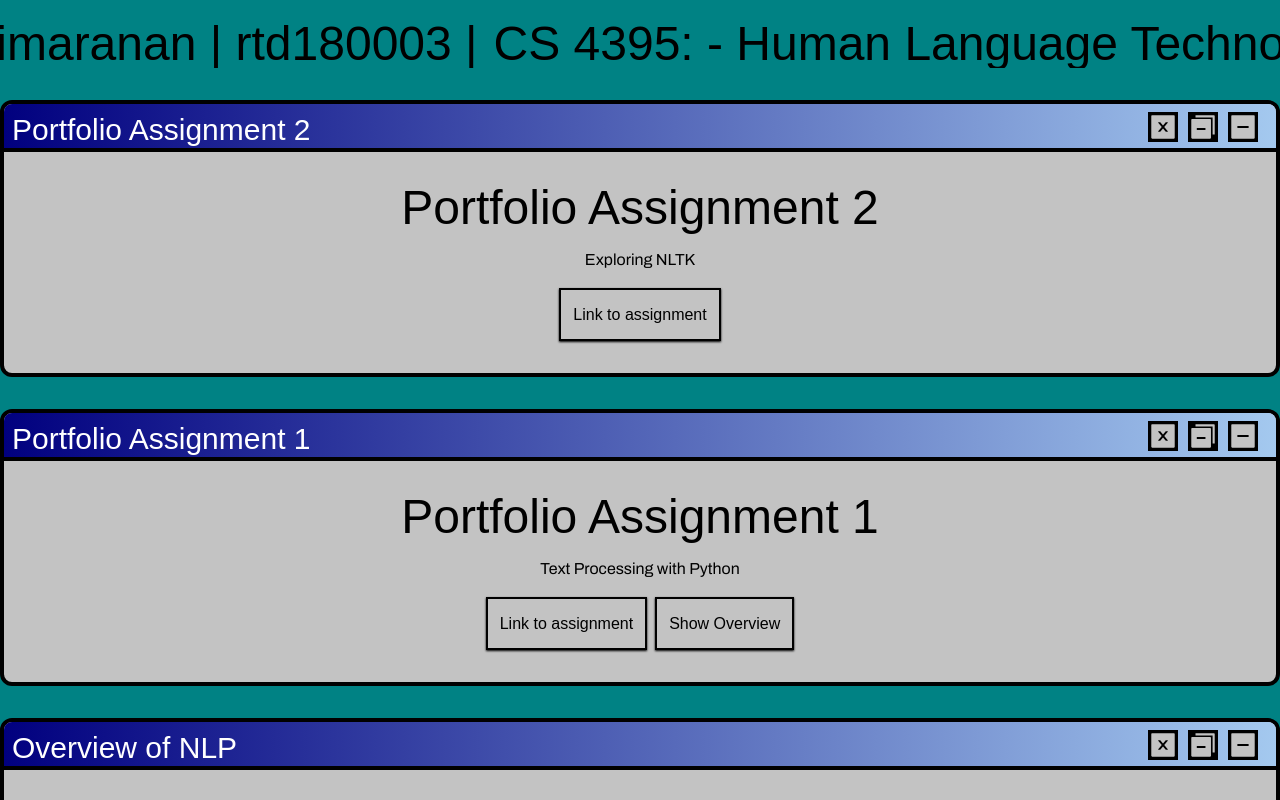
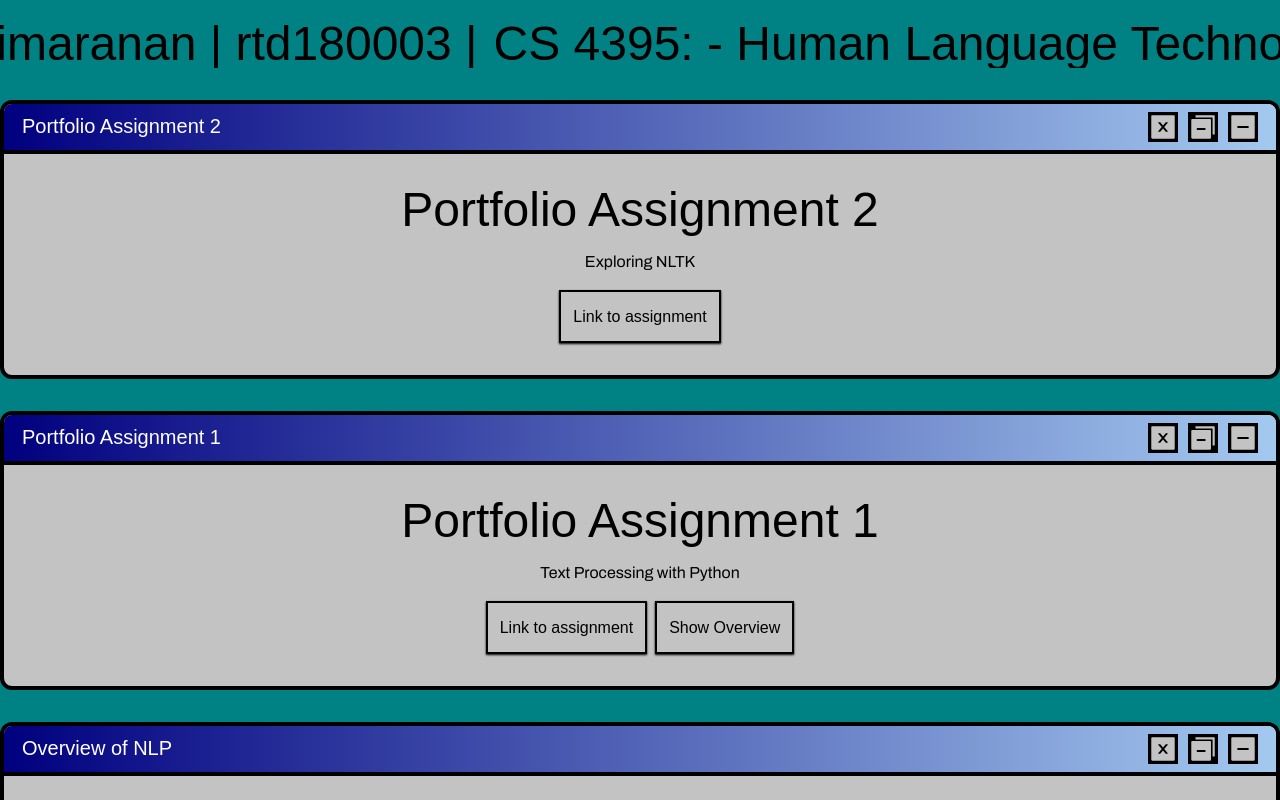
Before and after one commit to ryannd/cs4395-portfolio, a Next.js app: page / in a window 1280 px wide. Shown: the top 800 px of the page. Built offline with nearby package versions, Linux system fonts and the light colour scheme; a web font is replaced by a local one.

Commit message:
fix styles and file ext

```diff
--- a/components/assignment.js
+++ b/components/assignment.js
@@ -17,11 +17,11 @@ const Assignment = ({title, desc, link, overview}) => {
     }
     return (
         <div className="container mx-auto bg-[#C3C3C3] rounded-xl border-4 border-black mt-8">
-            <div className="flex justify-between w-full m-0 p-2 h-12 bg-gradient-to-r from-[#01007F] to-[#A4C9EF] border-b-4 border-black rounded-t-lg text-3xl">
-                <div>
-                    <h1 className='text-white'>{title}</h1>
+            <div className="flex justify-between w-full h-full m-0 p-2 h-12 bg-gradient-to-r from-[#01007F] to-[#A4C9EF] border-b-4 border-black rounded-t-lg">
+                <div className='h-full items-center justify-center'>
+                    <h1 style={{marginLeft: '10px'}} className='text-white text-xl'>{title}</h1>
                 </div>
-                <div className='flex'>
+                <div className='flex text-3xl'>
                     <AiFillCloseSquare style={{color: '#C3C3C3', backgroundColor: 'black', marginRight: '10px'}}/>
                     <AiFillSwitcher style={{color: '#C3C3C3', backgroundColor: 'black', marginRight: '10px'}}/>
                     <AiFillMinusSquare style={{color: '#C3C3C3', backgroundColor: 'black', marginRight: '10px'}} onClick={() => doMinimize()}/>
--- a/data.json
+++ b/data.json
@@ -3,7 +3,7 @@
         {
             "title": "Portfolio Assignment 2",
             "desc": "Exploring NLTK",
-            "link": "/cs4395-portfolio/assignments/rtd180003_portfolio_assignment_2",
+            "link": "/cs4395-portfolio/assignments/rtd180003_portfolio_assignment_2.pdf",
             "overview": ""
         },
         {
```
